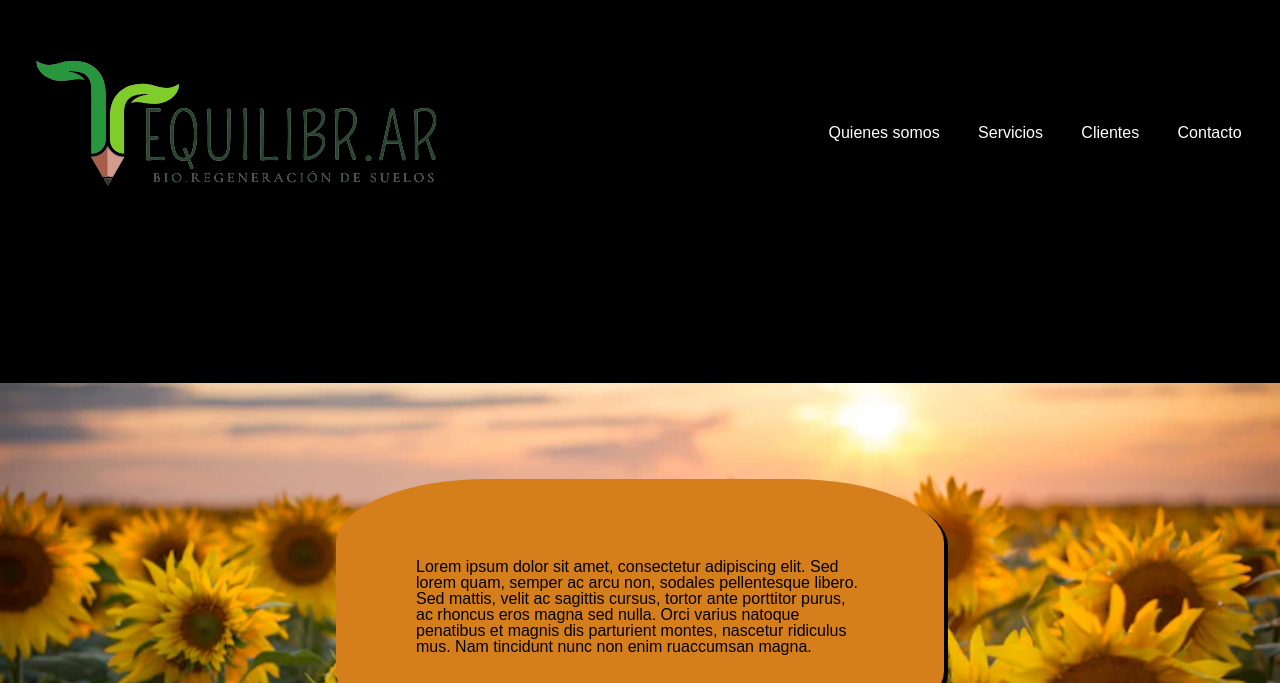
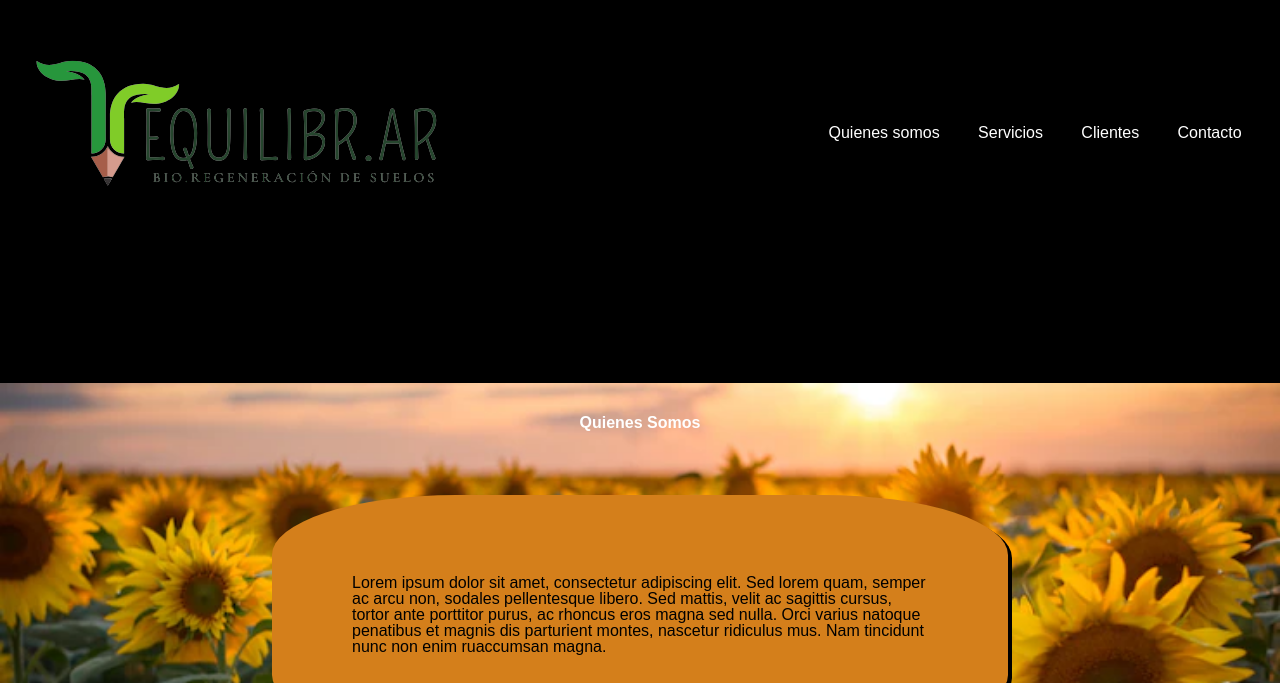
Before and after one commit to AndresCespedes23/equilibr.ar, a React (Create React App) app: page / in a window 1280 px wide. Shown: the part 117-800 px from the top of the page. Built offline with nearby package versions, Linux system fonts and the light colour scheme.

Commit message:
EQ-12: add title to the who we are component

```diff
--- a/src/Components/WhoWeAre/index.js
+++ b/src/Components/WhoWeAre/index.js
@@ -4,6 +4,7 @@ import styles from "./who.module.css";
 const WhoWeAre = () => {
   return (
     <section className={styles.background}>
+      <h2 className={styles.title}>Quienes Somos</h2>
       <div className={styles.presentation}>
         <p className={styles.text}>
           Lorem ipsum dolor sit amet, consectetur adipiscing elit. Sed lorem
--- a/src/Components/WhoWeAre/who.module.css
+++ b/src/Components/WhoWeAre/who.module.css
@@ -4,8 +4,16 @@
     background-repeat: no-repeat;
     background-position: center;
 }
+.title {
+    display: flex;
+    justify-content: center;
+    align-items: center;
+    padding: 2rem;
+    color: #FFF;
+
+}
 .presentation {
-    padding: 6rem;
+    padding: 2rem;
 }
 .text {
     margin: 0rem 15rem;
```
